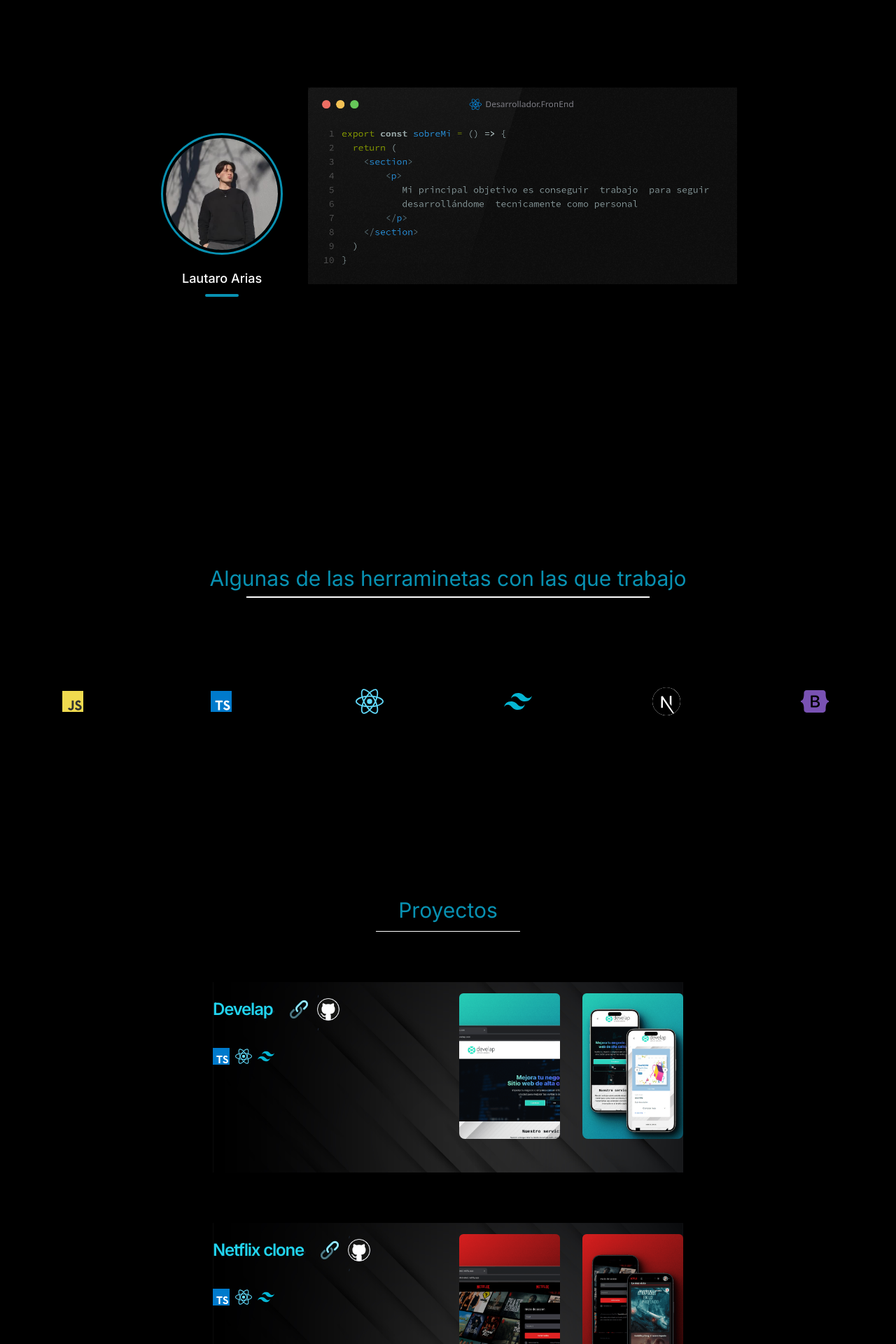
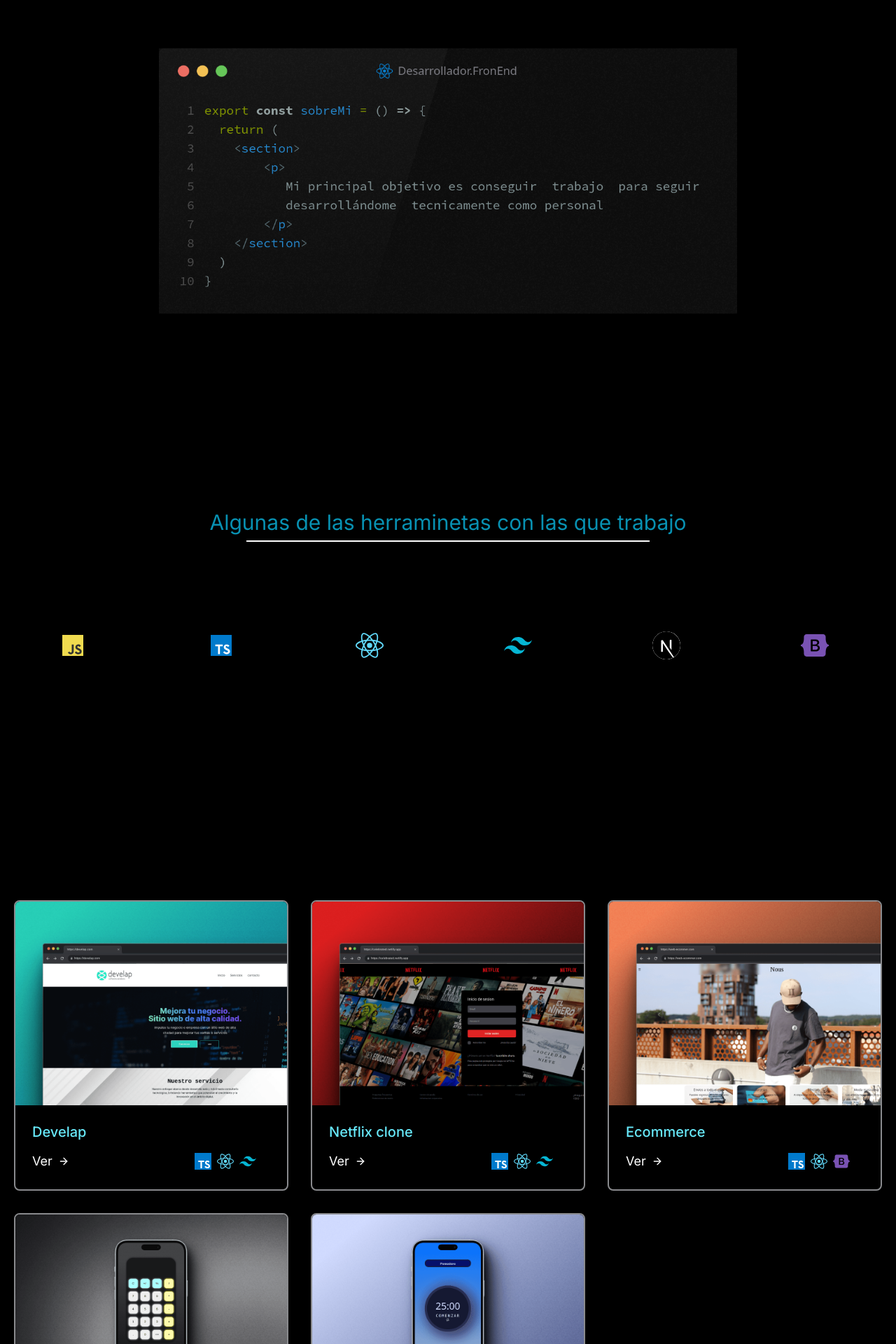
Before and after one commit to lautaro-arias/project-portafolio, a Next.js app: page / in a window 1280 px wide. Shown: the part 820-2740 px from the top of the page at 70% size. Built offline with nearby package versions, Linux system fonts and the light colour scheme.

Commit message:
cambios de stylos

```diff
--- /dev/null
+++ b/app/modules/components/all.tsx
@@ -0,0 +1,9 @@
+import React from 'react'
+
+const All = () => {
+  return (
+    <div>all</div>
+  )
+}
+
+export default All
--- a/app/modules/components/proyects.tsx
+++ b/app/modules/components/proyects.tsx
@@ -5,81 +5,41 @@ import LenguajesIcons from '../utils/arrayLenguajes'
 
 const Proyects = () => {
   const { dataProjects } = ArrayProjects()
-  const { svgs } = LenguajesIcons()
-
-
 
   return (
     <>
-       <section>
-            <div className="flex mx-auto justify-center mb-26 ">
-                <h1 className= 'text-3xl text-cyan-600 border-b border-white px-8 py-3'>Proyectos</h1>
+      <section className="text-gray-600 body-font">
+        <div className="container px-5 py-24 mx-auto">
+          <div className="flex flex-wrap -m-4">
+            {dataProjects.map((item, index) => (
+              <div key={index} className="p-4 md:w-1/3">
+                <div className="h-full border-2 border-gray-200 border-opacity-60 rounded-lg overflow-hidden">
+                  <div className="flex-shrink-0 relative   overflow-hidden">
+                    <Image className=" object-cover w-full h-full transition-transform duration-300 transform scale-100 hover:scale-110" src={item.img} width={960} height={720} alt="" />
                   </div>
-    { dataProjects.map((item, index) => (
+                  <div className="p-6">
+                    <h1 className="title-font text-xl font-medium text-cyan-300 mb-3">{item.title}</h1>
+                    <div className="flex items-center flex-wrap cursor-pointer text-lg ">
 
-          <div key={index} className="relative mx-auto max-w-2xl pt-6 ">
-              <div className= " grid max-w-lg gap-8 mx-auto mt-12 lg:grid-cols-2 lg:max-w-none bg-[url('/assets/bgTrailer.jpg')] bg-cover  bg-no-repeat bg-start" >
-                  <div className="flex flex-col mb-12 overflow-hidden cursor-pointer">
-                      <div className="flex flex-col justify-between flex-1">
-                          <a href="/blog-post"></a>
-                          <div className="flex-1">
-                                <div  className="block mt-2 space-y-6">
-                                  <div className="flex items-center">
-                                    <h3 className=" flex text-2xl font-semibold leading-none tracking-tighter text-cyan-400">
-                                        {item.title}
-                                        </h3>
-                                            {item.links}
-                                        </div>
-                                  <div className="flex items-center mt-6">
-                                    <div className="flex">
+                      <a href={item.links} target='_blank' className={`inline-flex items-center ${item.hover} text-white md:mb-2 lg:mb-0`}>Ver
+                        <svg className="w-4 h-4 ml-2" viewBox="0 0 24 24" stroke="currentColor" strokeWidth="2" fill="none" strokeLinecap="round" strokeLinejoin="round">
+                          <path d="M5 12h14"></path>
+                          <path d="M12 5l7 7-7 7"></path>
+                        </svg>
+                      </a>
+                      <span className="text-gray-400  inline-flex items-center lg:ml-auto md:ml-0 ml-auto leading-none text-sm pr-3 py-1 ">
                         {item.svg}
+                      </span>
                     </div>
                   </div>
                 </div>
               </div>
+            ))}
           </div>
         </div>
-                  <div className="lg:grid lg:grid-cols-2 lg:gap-8">
-                      <div className="flex flex-col mb-12 overflow-hidden cursor-pointer">
-                          <a href="/blog-post">
-                                <div className="flex-shrink-0 relative w-full h-56 rounded-lg overflow-hidden">
-                                  <Image className="rounded-md mt-4 object-cover w-full h-full transition-transform duration-300 transform scale-100 hover:scale-110" src={item.img} width={960}height={720} alt="projects"/>
-                                </div>
-                            </a>
-                          <div className="flex flex-col justify-between flex-1">
-                              <a href="/blog-post"></a>
-                              {/*<div className="flex-1">
-                                    <a href="#" className="block mt-2 space-y-6">
-                                      <h3 className="text-2xl font-semibold leading-none tracking-tighter text-neutral-600">Typography on app.</h3>
-                                      <p className="text-lg font-normal text-gray-500">Filling text so you can see how it looks like with text. Did I said text?</p>
-                                    </a>
-                            </div>*/}
-                            </div>
-                        </div>
-                      <div className="flex flex-col mb-12 overflow-hidden cursor-pointer">
-                          <a href="/blog-post">
-                              <div className="flex-shrink-0 relative h-56 rounded-lg overflow-hidden">
-                                <Image className="rounded-md mt-4  object-cover w-full h-full transition-transform duration-300 transform scale-100 hover:scale-110" src={item.img2} width={525}height={0} alt=""/>
-                              </div>
-                          </a>
-                          <div className="flex flex-col justify-between flex-1">
-                                <a href="/blog-post"></a>
-                                {/*<div className="flex-1">
-                                    <a href="#" className="block mt-2 space-y-6">
-                                      <h3 className="text-2xl font-semibold leading-none tracking-tighter text-neutral-600">Typography on app.</h3>
-                                      <p className="text-lg font-normal text-gray-500">Filling text so you can see how it looks like with text. Did I said text?</p>
-                                    </a>
-                            </div>*/}
-                          </div>
-                      </div>
-                  </div>
-              </div>
-          </div>
-
-    ))}
       </section>
 
-    <Contacto/>
+      <Contacto />
     </>
   )
 }
--- a/app/modules/components/sobreMi.tsx
+++ b/app/modules/components/sobreMi.tsx
@@ -1,34 +1,22 @@
 import React from 'react'
 import Lenguajes from './lenguajes'
 import Image from 'next/image'
+//import "../globals.css";
+
 
 const SobreMi = () => {
 
   return (
     <>
-      <section className="text-white body-font py-30">
-        <div className="container px-5 py-24 mx-auto flex flex-col">
+      <section className=" text-white body-font py-30">
+        <div className="container px-5 py-10 mx-auto flex flex-col">
           <div className="lg:w-4/6 mx-auto text-center">
             <div className="flex flex-col sm:flex-row mt-10">
-              <div className="sm:w-1/3 text-center flex-wrap sm:pr-8 sm:py-8">
-                <div className="avatar">
-                  <div className="w-40 h-40 rounded-full flex flex-wrap ring mt-10 ring-cyan-600 ring-offset-black ring-offset-4">
-                    <Image alt="team" width={460} height={460} className="bg-gray-800 rounded-full object-cover object-center sm:mb-0 mb-4" src="/assets/lautaro.jpg" />
-                  </div>
-                </div>
-                <div className="mt-2 flex flex-col items-center text-center justify-center">
-                  <h2 className="font-medium title-font mt-4 text-white text-lg">Lautaro Arias</h2>
-                  <div className="w-12 h-1 bg-cyan-600 rounded mt-2 mb-4"></div>
-                </div>
-              </div>
               <div className="min-w-96 min-h-md w-full h-full flex flex-wrap">
-                {/* La segunda imagen */}
                 <div className="relative w-full">
-                  <Image alt="gallery" width={1220} height={560} className="bg-black object-cover object-center sm:w-full" src="/assets/h.png" />
-                  {/* Overlay opcional para el texto */}
+                  <Image alt="gallery" width={1220} height={560} className=" object-cover object-center sm:w-full" src="/assets/h.png" />
                   <div className="absolute inset-0 flex items-center justify-center">
                     <div className="text-center py-20">
-                      {/* Aquí puedes agregar tu texto si es necesario */}
                     </div>
                   </div>
                 </div>
@@ -37,7 +25,6 @@ const SobreMi = () => {
           </div>
         </div>
       </section>
-
       <Lenguajes/>
     </>
   )
--- a/app/modules/utils/arrayProjects.ts
+++ b/app/modules/utils/arrayProjects.ts
@@ -10,32 +10,45 @@ const ArrayProjects = () => {
             img:"/assets/develap.png",
             img2:"/assets/develap-cels.png",
             svg:project1,
-            links:link1,
+            links:"https://celebrated-yeot-bb3613.netlify.app",
             title: 'Develap',
+            hover:'hover:text-teal-300',
         },
         {
           bg:"bg-[url('/assets/bgTrailer.jpg')] bg-cover  bg-no-repeat bg-start",
           img:"/assets/netfli1-2.png",
           img2:"/assets/netfli-cel.png",
           svg:project1,
-          links:link1,
+          links:"https://celebrated-yeot-bb3613.netlify.app",
           title: 'Netflix clone',
+          hover:'hover:text-red-600',
+
       },
         {
           bg:"bg-[url('/assets/bgTrailer.jpg')] bg-cover  bg-no-repeat bg-start",
           img:"/assets/ecommerce.png",
           img2:"/assets/ecommerce-cel.png",
           svg:project2,
-          links:link2,
+          links:"https://celebrated-yeot-bb3613.netlify.app",
           title: 'Ecommerce',
+          hover:'hover:text-orange-400',
+
       },
       {
         bg:"bg-[url('/assets/bgTrailer.jpg')] bg-cover  bg-no-repeat bg-start",
         img:"/assets/calculadora.png",
-        img2:"/assets/pomodoro.png",
         svg:project3,
-        links:link3,
-        title: 'Calculadora & Pomodoro',
+        links:"https://inspiring-elf-470468.netlify.app",
+        title: 'Calculadora',
+        hover:'hover:text-gray-400',
+      },
+      {
+        bg:"bg-[url('/assets/bgTrailer.jpg')] bg-cover  bg-no-repeat bg-start",
+        img:"/assets/pomodoro.png",
+        svg:project3,
+        links:"https://inspiring-elf-470468.netlify.app",
+        title:'Pomodoro',
+        hover:'hover:text-blue-300',
       },
 
     ]
--- a/app/page.tsx
+++ b/app/page.tsx
@@ -2,10 +2,11 @@ import Navbar from "./modules/components/navbar";
 import ParticlesComponent from "./modules/handlers/particles";
 import 'animate.css';
 export default function Home() {
+  //<ParticlesComponent id="particles" className="animate__animated animate__fadeIn  animate__slower"/>
+  //
   return (
     <>
         <div>
-        <ParticlesComponent id="particles" className="animate__animated animate__fadeIn  animate__slower"/>
               <Navbar/>
         </div>
     </>
--- a/tailwind.config.ts
+++ b/tailwind.config.ts
@@ -37,6 +37,7 @@ const config: Config = {
         'bgHero':"url('/src/modules/assets/hero.jpg')",
         'bgTrailer':"url('/src/modules/assets/bgTrailer.jpg')",
         'bgProyect1':"url('/src/modules/assets/proyect1.png')",
+        'bgYo':"url('/src/modules/assets/yo.png')",
       },
     },
   },
```
Also changed, not shown: app/layout.tsx (+0 -10 lines), app/modules/components/descargaCv.tsx (+14 -9 lines), app/modules/components/lenguajes.tsx (+4 -11 lines), app/globals.css (line endings or trailing spaces), public/assets/f.png (added), public/assets/yo.png (added). Lines whose indentation alone changed are shown as unchanged.
